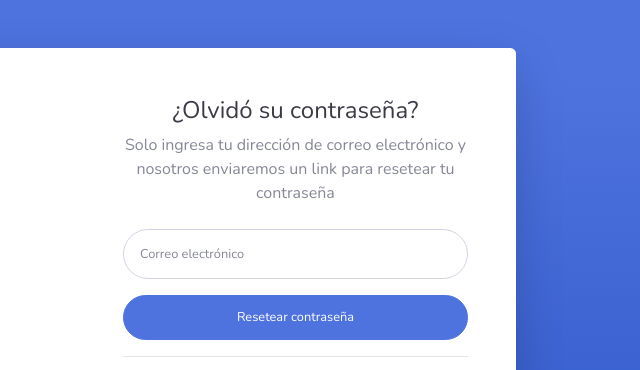
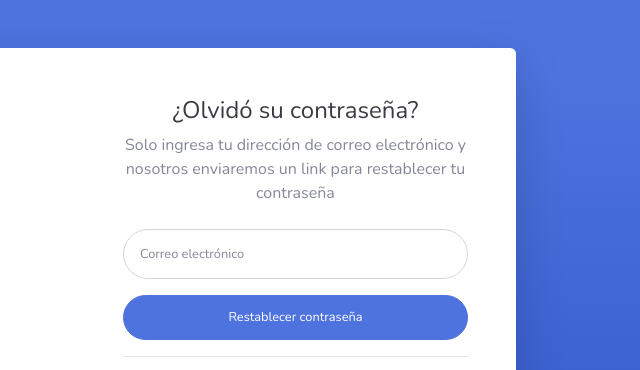
Before and after one commit to EmersonMedina/prototipo_perspectiva, a website with bundled scripts: page forgot-password.html in a window 1280 px wide. Shown: the top 370 px of the page, 577-1217 px from the left. Built offline with nearby package versions, Linux system fonts and the light colour scheme.

Commit message:
Cambio de palabra

```diff
--- a/forgot-password.html
+++ b/forgot-password.html
@@ -52,7 +52,7 @@
                       </h1>
                       <p class="mb-4">
                         Solo ingresa tu dirección de correo electrónico y
-                        nosotros enviaremos un link para resetear tu contraseña
+                        nosotros enviaremos un link para restablecer tu contraseña
                       </p>
                     </div>
                     <form class="user">
@@ -69,7 +69,7 @@
                         href="login.html"
                         class="btn btn-primary btn-user btn-block"
                       >
-                        Resetear contraseña
+                        Restablecer contraseña
                       </a>
                     </form>
                     <hr />
```
